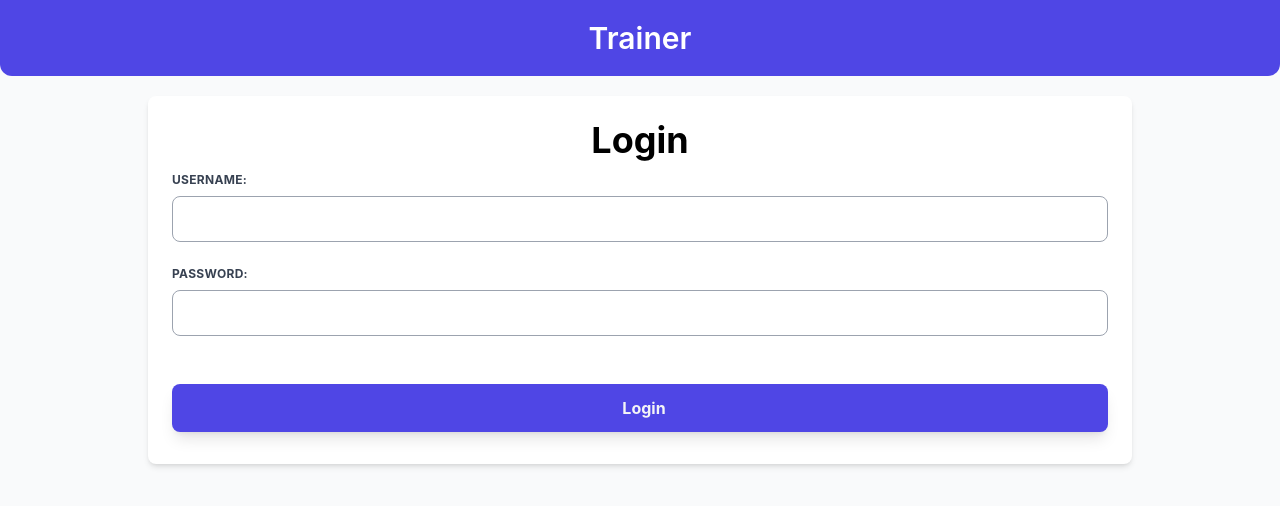
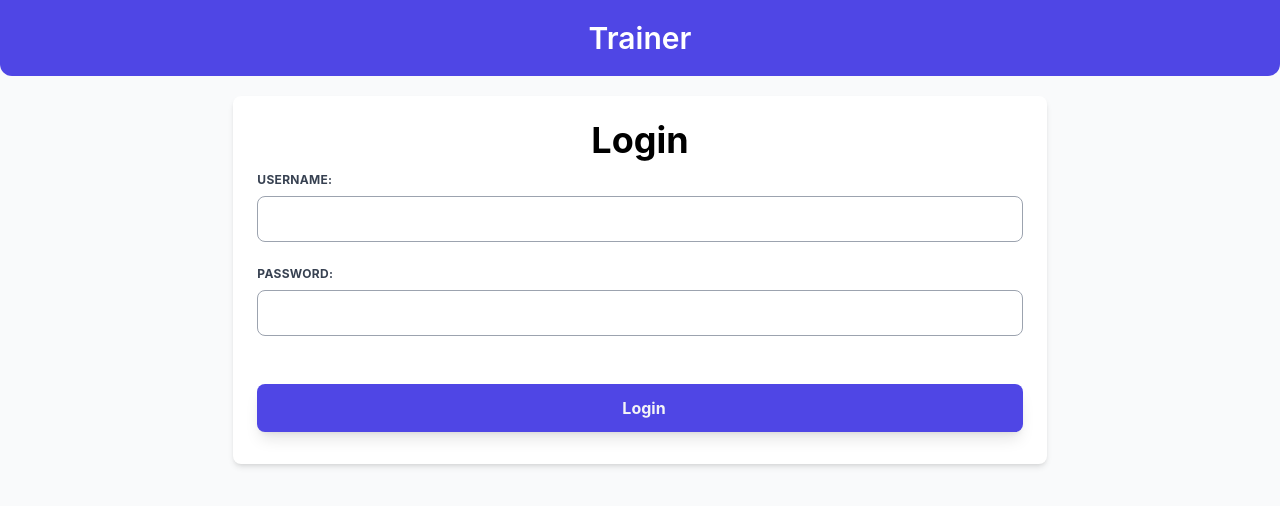
Before and after one commit to simone98dm/lazy-trainer-fe, a Vue app: page /login in a window 1280 px wide. Shown: the top 506 px of the page. Built offline with nearby package versions, Linux system fonts and the light colour scheme.

Commit message:
fix width size app, remove comments

```diff
--- a/src/App.vue
+++ b/src/App.vue
@@ -12,7 +12,7 @@
 <template>
   <div class="min-h-screen bg-gray-50 flex flex-col">
     <Header></Header>
-    <div class="p-5 w-full lg:w-4/5 mx-auto mb-14">
+    <div class="p-5 w-full lg:w-2/3 md:w-5/6 mx-auto mb-14">
       <router-view v-slot="{ Component, route }">
         <transition name="fade" mode="out-in">
           <div :key="(route.name as string)">
```
Also changed, not shown: src/components/Footer/Footer.vue (+0 -7 lines).
